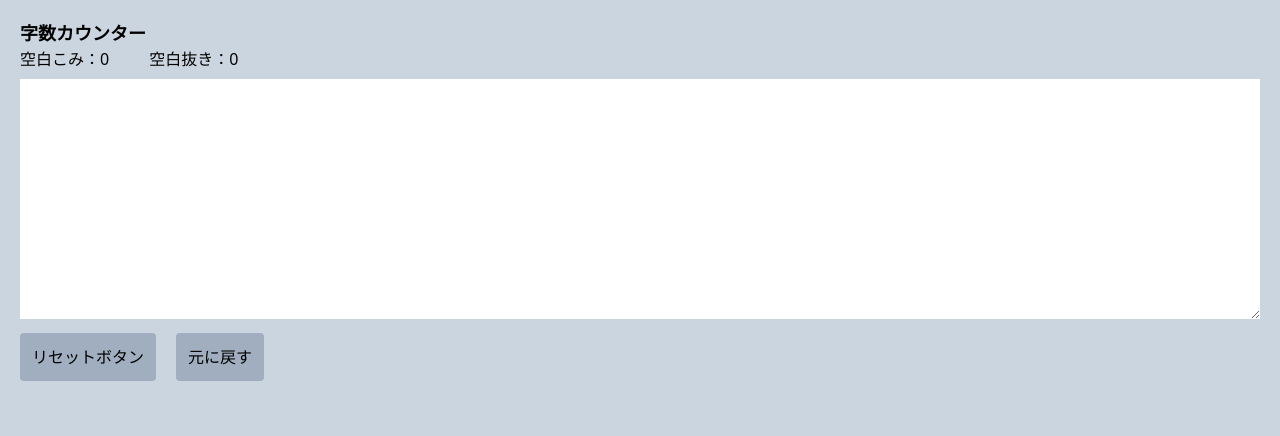
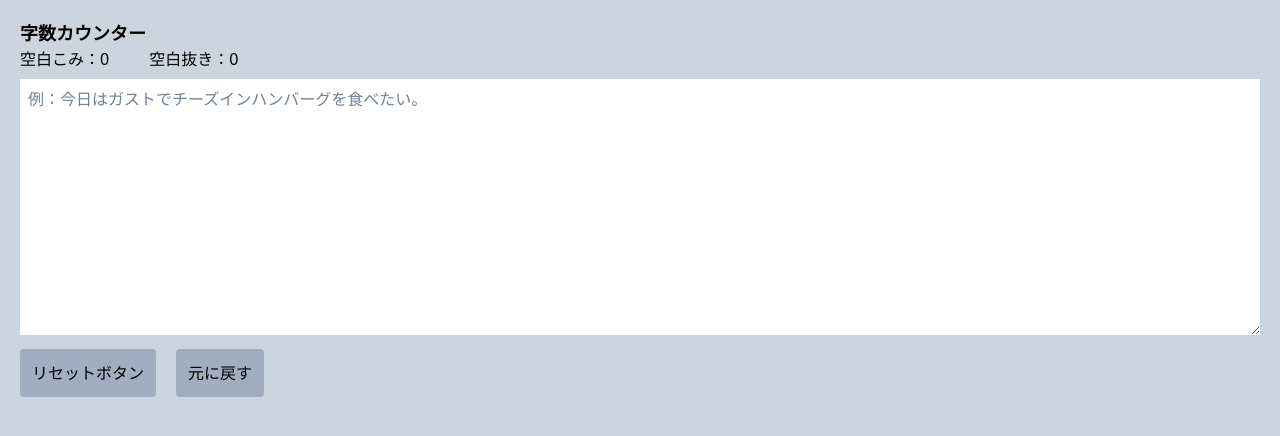
Before and after one commit to poteitoo/next-editor, a Next.js app: page / in a window 1280 px wide. Shown: the top 436 px of the page. Built offline with nearby package versions, Linux system fonts and the light colour scheme.

Commit message:
[Update] some styls & configs for seo

```diff
--- a/src/components/atoms/TextArea.tsx
+++ b/src/components/atoms/TextArea.tsx
@@ -4,6 +4,7 @@ type TextAreaProps = {
   onChangeText: (text: string) => void;
   className: string;
   value: string;
+  placeholder?: string;
 };
 
 export const TextArea: React.FC<TextAreaProps> = ({
--- a/src/components/templates/editor.tsx
+++ b/src/components/templates/editor.tsx
@@ -1,7 +1,9 @@
 import React, { useState } from 'react';
 
+import { AppConfig } from '../../constants/config';
 import { Button } from '../atoms/Button';
 import { TextArea } from '../atoms/TextArea';
+import { Meta } from '../organisms/layout/Meta';
 
 export const Editor: React.FC = () => {
   const [currentText, setCurrentText] = useState('');
@@ -19,6 +21,7 @@ export const Editor: React.FC = () => {
 
   return (
     <div className="container p-5">
+      <Meta title={AppConfig.title} description={AppConfig.description} />
       <h1 className="w-1/2 text-lg font-bold">字数カウンター</h1>
       <div className="flex">
         <label className="pr-10">
@@ -28,9 +31,10 @@ export const Editor: React.FC = () => {
         <label>空白抜き：{currentText.replace(/\s|　/g, '').length}</label>
       </div>
       <TextArea
-        className="w-full px-2 mt-2 whitespace-pre-wrap"
+        className="w-full p-2 mt-2 whitespace-pre-wrap placeholder-gray-600"
         onChangeText={setCurrentText}
         value={currentText}
+        placeholder="例：今日はガストでチーズインハンバーグを食べたい。"
       />
       <div className="flex">
         <Button addClassName="mr-5" onClick={onClickReset}>
--- a/src/constants/config.ts
+++ b/src/constants/config.ts
@@ -1,3 +1,6 @@
 export const AppConfig = {
   locale: 'ja',
+  title: '字数カウンター',
+  description:
+    '枠内に文字を入力すると文字数をカウントすることができます。レポートやwebライティングなど字数制限付きの資料作成をするときに役立ちます。',
 };
```
